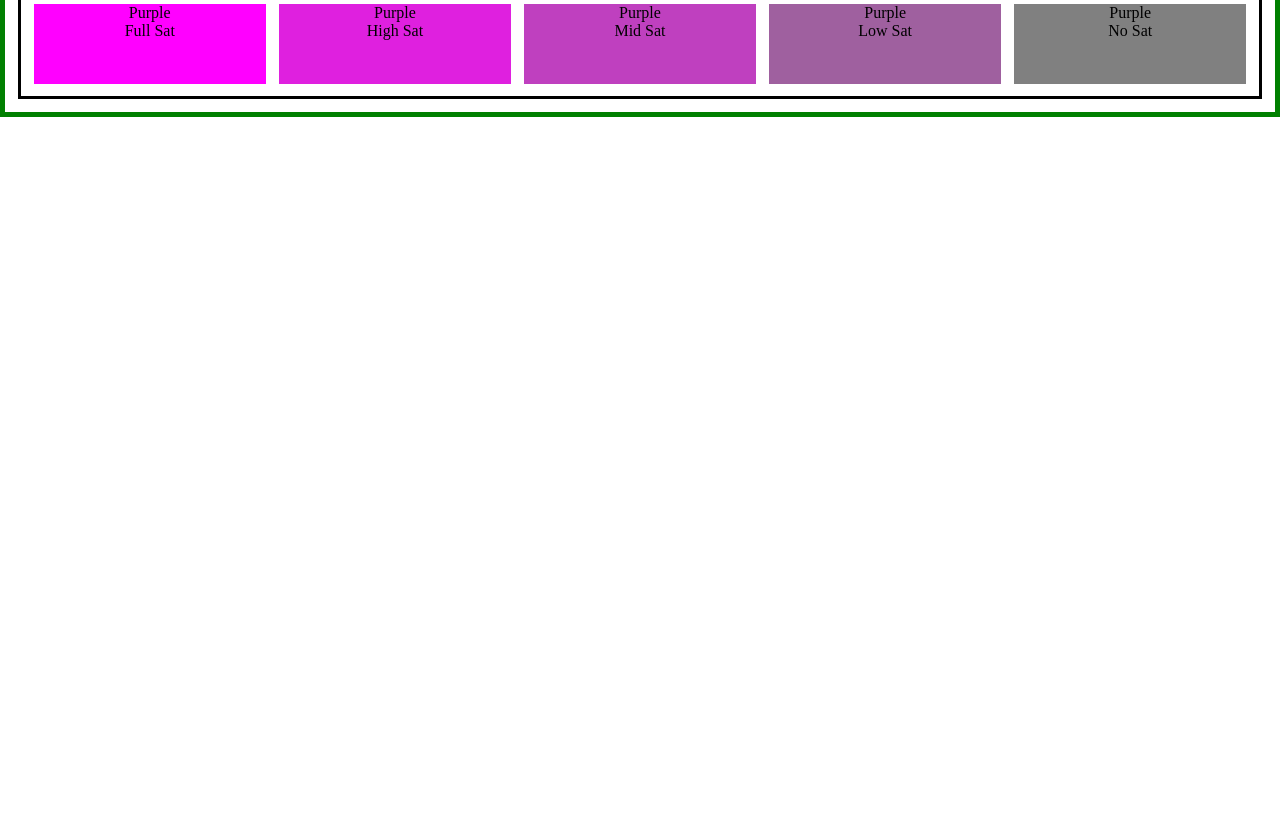
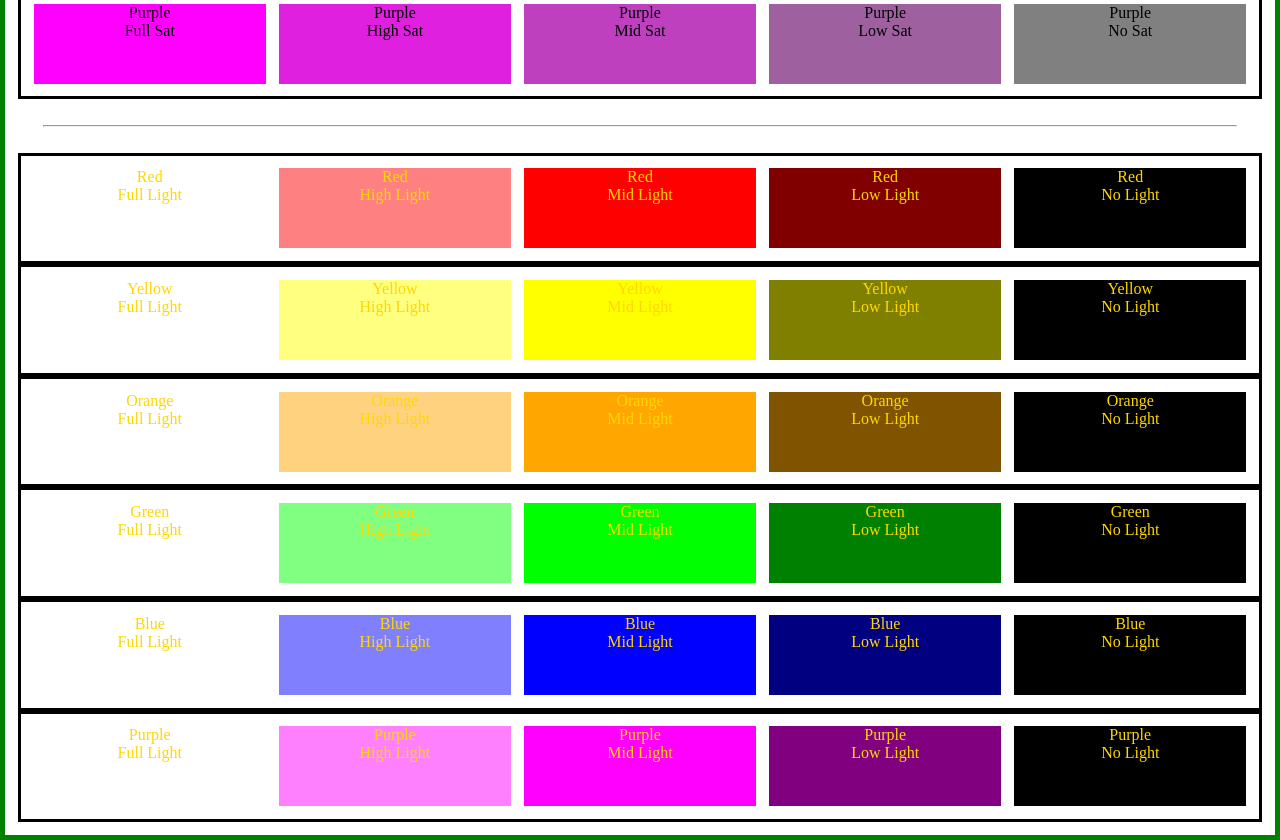
Before and after one commit to franco-ortega/demo-sass-02-react, a React (Create React App) app: page / in a window 1280 px wide. Shown: the part 2100-2940 px from the top of the page. Before the commit the page ends 2217 px from the top, so only its background shows below. Built offline with nearby package versions, Linux system fonts and the light colour scheme.

Commit message:
add LightBox component and boxLight mixin

```diff
--- a/src/components/colors/Colors.jsx
+++ b/src/components/colors/Colors.jsx
@@ -1,5 +1,6 @@
 import React from 'react';
 import styles from './Colors.module.scss';
+import LightBox from './LightBox';
 import SaturationBox from './SaturationBox';
 
 const Colors = () => {
@@ -12,6 +13,13 @@ const Colors = () => {
       <SaturationBox color={'Green'} />
       <SaturationBox color={'Blue'} />
       <SaturationBox color={'Purple'} />
+      <hr style={{margin: '2vw'}} />
+      <LightBox color={'Red'} />
+      <LightBox color={'Yellow'} />
+      <LightBox color={'Orange'} />
+      <LightBox color={'Green'} />
+      <LightBox color={'Blue'} />
+      <LightBox color={'Purple'} />
 
     </footer>
   )
--- /dev/null
+++ b/src/components/colors/LightBox.jsx
@@ -0,0 +1,16 @@
+import React from 'react';
+import styles from './LightBox.module.scss';
+
+const LightBox = ({ color }) => {
+  return (
+    <div className={`${styles.LightBox} ${styles[color]}`}>
+      <p>{color} <br /> Full Light </p>
+      <p>{color} <br /> High Light </p>
+      <p>{color} <br /> Mid Light </p>
+      <p>{color} <br /> Low Light </p>
+      <p>{color} <br /> No Light </p>
+    </div>
+  )
+};
+
+export default LightBox;
--- /dev/null
+++ b/src/components/colors/LightBox.module.scss
@@ -0,0 +1,42 @@
+@use '../../scss' as *;
+
+.LightBox {
+  border: medium solid black;
+  width: 100%;
+  padding: 1vw;
+  display: flex;
+  flex-direction: row;
+  justify-content: center;
+  gap: 1vw;
+
+  p {
+    height: 10vh;
+    width: 20%;
+    color: gold;
+    text-align: center;
+  }
+}
+
+.Red {
+  @include boxLight($red-hsl);
+}
+
+.Yellow {
+  @include boxLight($yellow-hsl);
+}
+
+.Orange {
+  @include boxLight($orange-hsl);
+}
+
+.Green {
+  @include boxLight($green-hsl);
+}
+
+.Blue {
+  @include boxLight($blue-hsl);
+}
+
+.Purple {
+  @include boxLight($purple-hsl);
+}
--- a/src/scss/_mixins.scss
+++ b/src/scss/_mixins.scss
@@ -27,3 +27,25 @@
     background: hsl($boxColor, $sat-none, $light-mid);
   }
 }
+
+@mixin boxLight($boxColor) {
+  p:nth-child(1) {
+    background: hsl($boxColor, $sat-full, $light-full);
+  }
+
+  p:nth-child(2) {
+    background: hsl($boxColor, $sat-full, $light-high);
+  }
+
+  p:nth-child(3) {
+    background: hsl($boxColor, $sat-full, $light-mid);
+  }
+
+  p:nth-child(4) {
+    background: hsl($boxColor, $sat-full, $light-low);
+  }
+
+  p:nth-child(5) {
+    background: hsl($boxColor, $sat-full, $light-none);
+  }
+}
```
